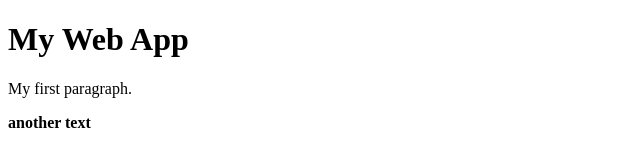
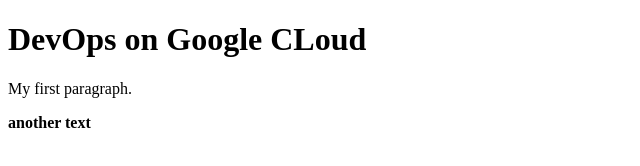
Before and after one commit to ravisinghrajput95/GCP-DevOps, a plain HTML site: page index.html in a window 1280 px wide. Shown: the whole page, without its empty margins (0-640 px from the left). Drawn offline with Linux system fonts and the light colour scheme.

Commit message:
Build trigger test and added setup.sh

```diff
--- a/index.html
+++ b/index.html
@@ -2,7 +2,7 @@
 <html>
 <body>
 
-<h1>My Web App</h1>
+<h1>DevOps on Google CLoud</h1>
 <p>My first paragraph.</p>
 <strong>another text</strong>
 
```
Also changed, not shown: 1 other file.
